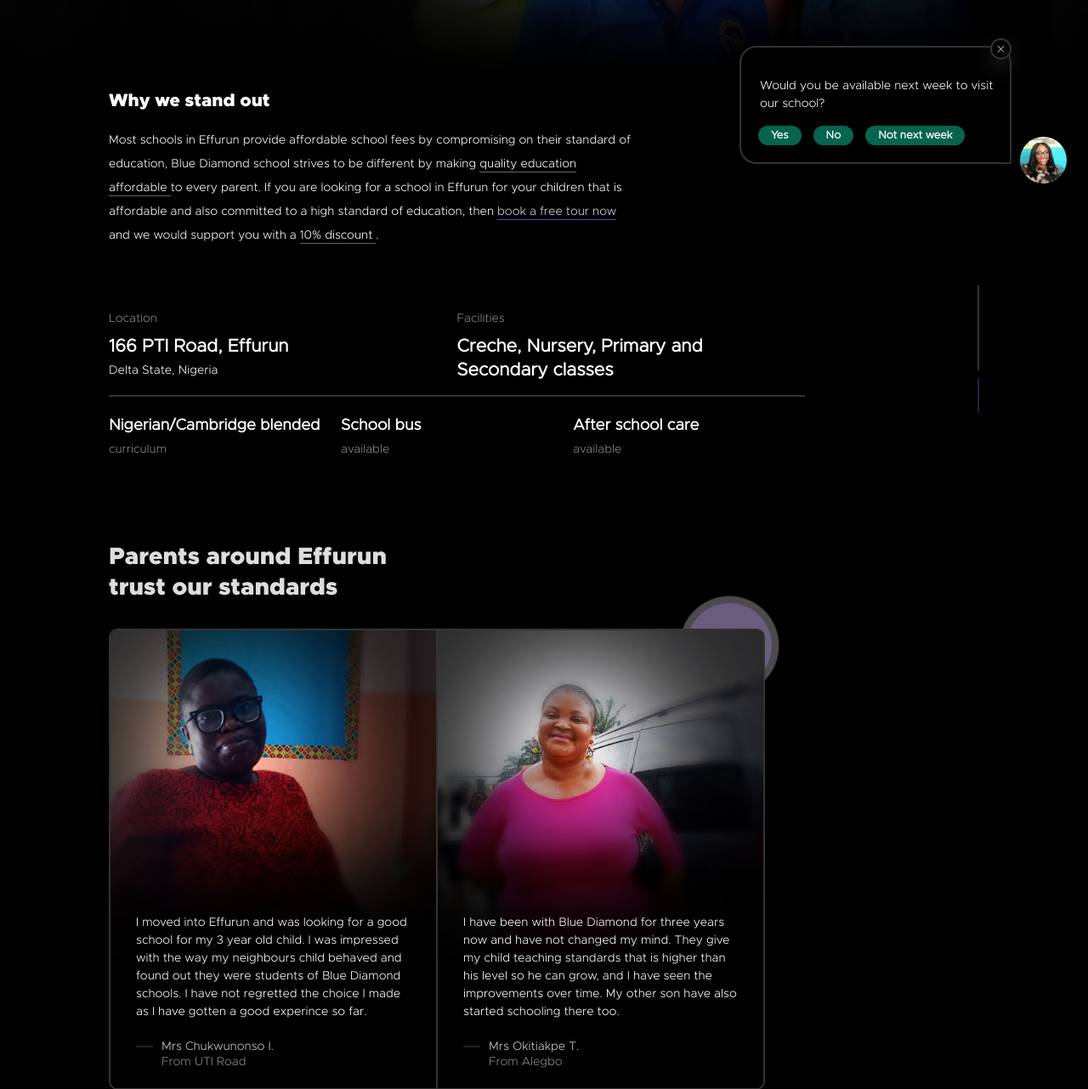
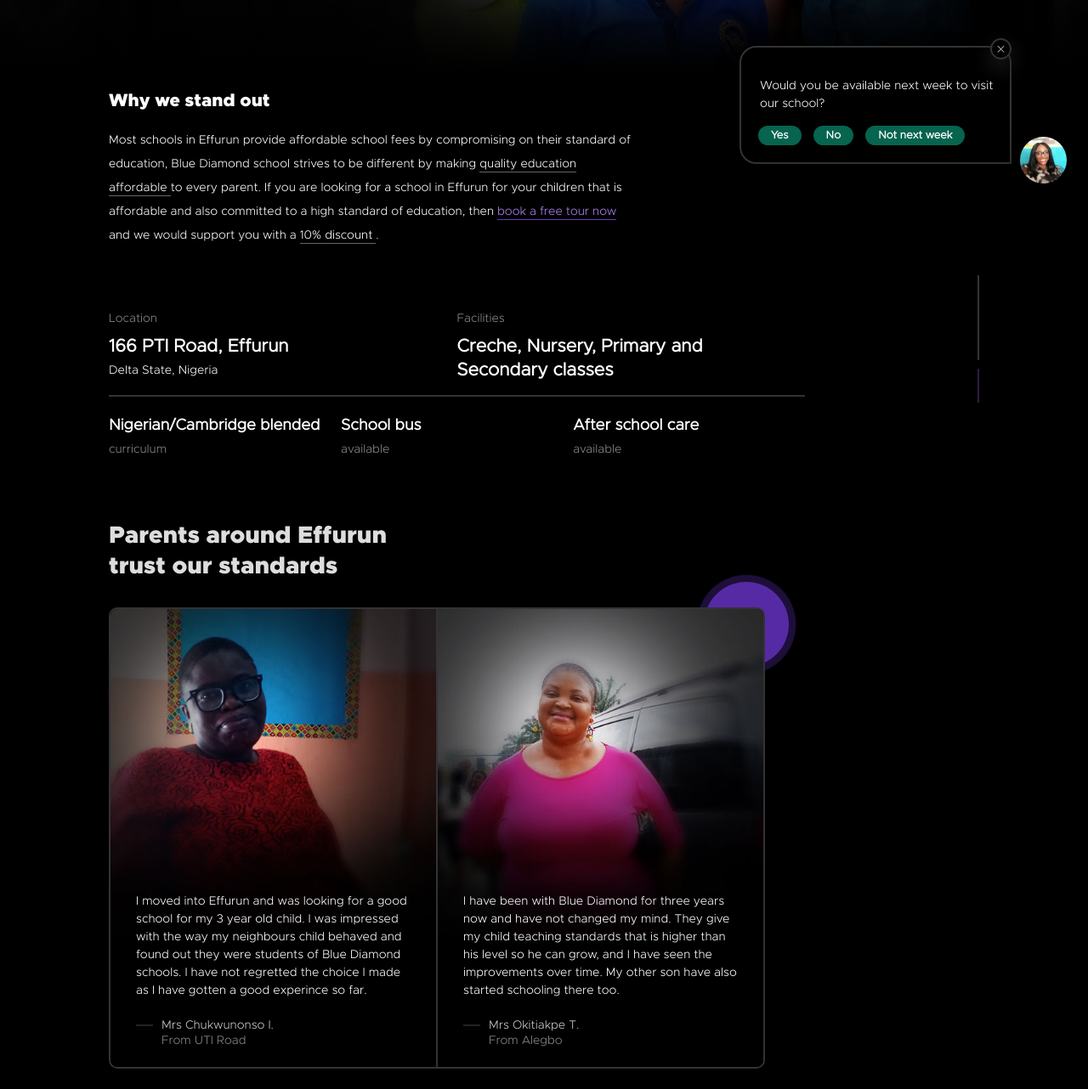
Before and after one commit to paulprincewillog/bluediamond, a PHP site: page /blue/ in a window 1280 px wide. Shown: the part 567-1849 px from the top of the page at 85% size. Run offline with PHP 8.4, Linux system fonts and the light colour scheme; some libraries are stand-ins or nearby versions.

Commit message:
Last corrections made

```diff
--- a/ui/index/_styles.dd.css
+++ b/ui/index/_styles.dd.css
@@ -21,7 +21,7 @@
 }
 
 #about .content_for_about_us span.book_tour {
-    color: #daceef;
+    color: #ab83ef;
     border-bottom: #673ab7 solid 1px;
 }
 .book_tour:hover{
@@ -204,9 +204,7 @@
     overflow: hidden;
     position: relative
 }
-#specifications div{
-    margin-bottom: 25px;
-}
+
 /* #contact:after {
     content: '';
     width: 100%;
@@ -311,19 +309,22 @@
     color: white;
     font-weight: bold;
     display: inline-block;
-    padding: 15px 8px;
+    padding: 10px 15px;
     width: 90px;
     height: 15px;
-    border-radius: 20px;
+    border-radius: 50px;
     margin-left: 30px;
     box-shadow: 0px 10px 25px #000;
 }
+
 #other_contacts .phone_number span{
     position: relative;
-    top:-3px;
-    color: white;
+    left: -7px;
+    top: -2px;
+    font-size: 14px;
 
 }
+
 #other_contacts .phone_number a i {
     position: relative;
     left: -2px;
@@ -1361,7 +1362,7 @@
     width: 60%;
     height: 150px;
     top: 120px;
-    right: -140px;
+    right: -160px;
     margin-top: -150px;
 }
 
@@ -1370,7 +1371,7 @@
     display: block;
     position: absolute;
     right: 0px;
-    background: #2b1d44;
+    background: #5429a0;
     width: 100px;
     height: 100px;
     border-radius: 50%;
@@ -1380,7 +1381,7 @@
     content: "";
     display: block;
     border-radius: 50%;
-    background-color: #e5dff0;
+    background-color: #5c2faf;
     width: 100px;
     height: 100px;
     position: absolute;
@@ -1471,6 +1472,10 @@
         display: block
     }
 
+    #specifications div{
+        margin-bottom: 25px;
+    }
+
 }
 
 /* Small devices (portrait tablets and large phones, 600px and up) */
```
Also changed, not shown: .htaccess, 404.html (renamed from 404.php), robots.txt (renamed from robot.txt), 1 other file.
